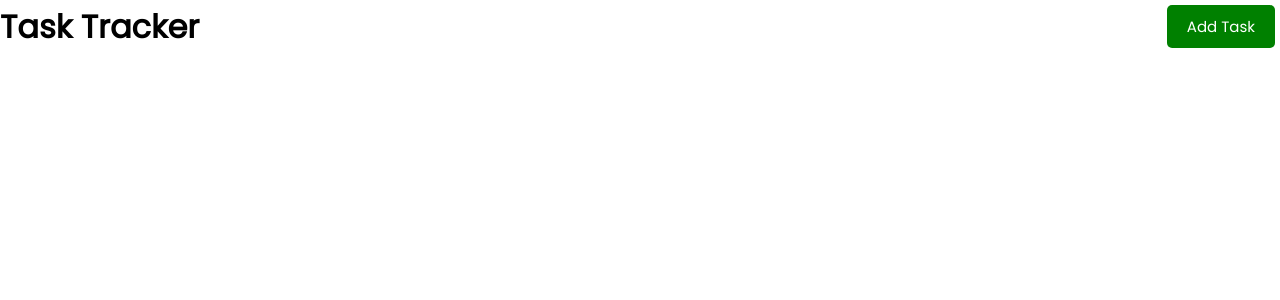
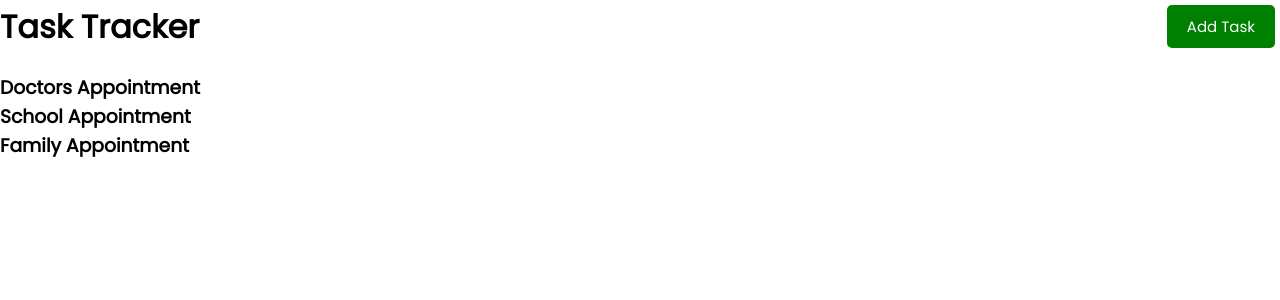
Before and after one commit to anlsim/LeaningVue, a Vue app in the folder second_project/: page / in a window 1280 px wide. Shown: the top 300 px of the page. Built offline with nearby package versions, Linux system fonts and the light colour scheme.

Commit message:
created Tasks component

```diff
--- a/second_project/src/App.vue
+++ b/second_project/src/App.vue
@@ -1,16 +1,19 @@
 <template>
 <div id="container">
 <Header title ="Task Tracker"/>
+<Tasks :tasks="tasks"/>
 </div>
 
 </template>
 
 <script>
 import Header from './components/Header'
+import Tasks from './components/Tasks'
 export default {
   name: 'App',
   components: {
-    Header
+    Header,
+    Tasks
   },
   data(){
     return{
--- /dev/null
+++ b/second_project/src/components/Tasks.vue
@@ -0,0 +1,13 @@
+<template>
+    <div v-for="task in tasks">
+        <h3>{{task.text}}</h3>
+    </div>
+</template>
+<script>
+    export default {
+        name: 'Tasks',
+        props: {
+            tasks: Array
+        }
+    }
+</script>
```
